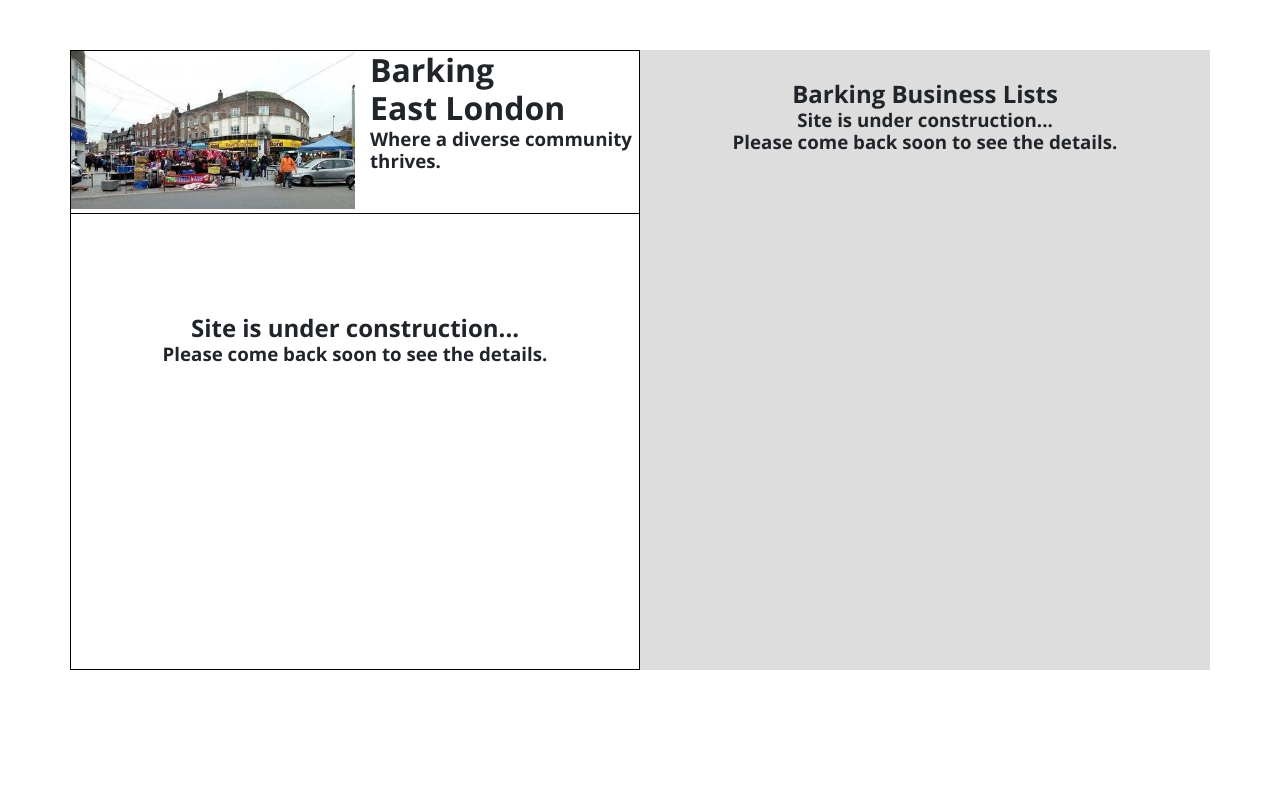
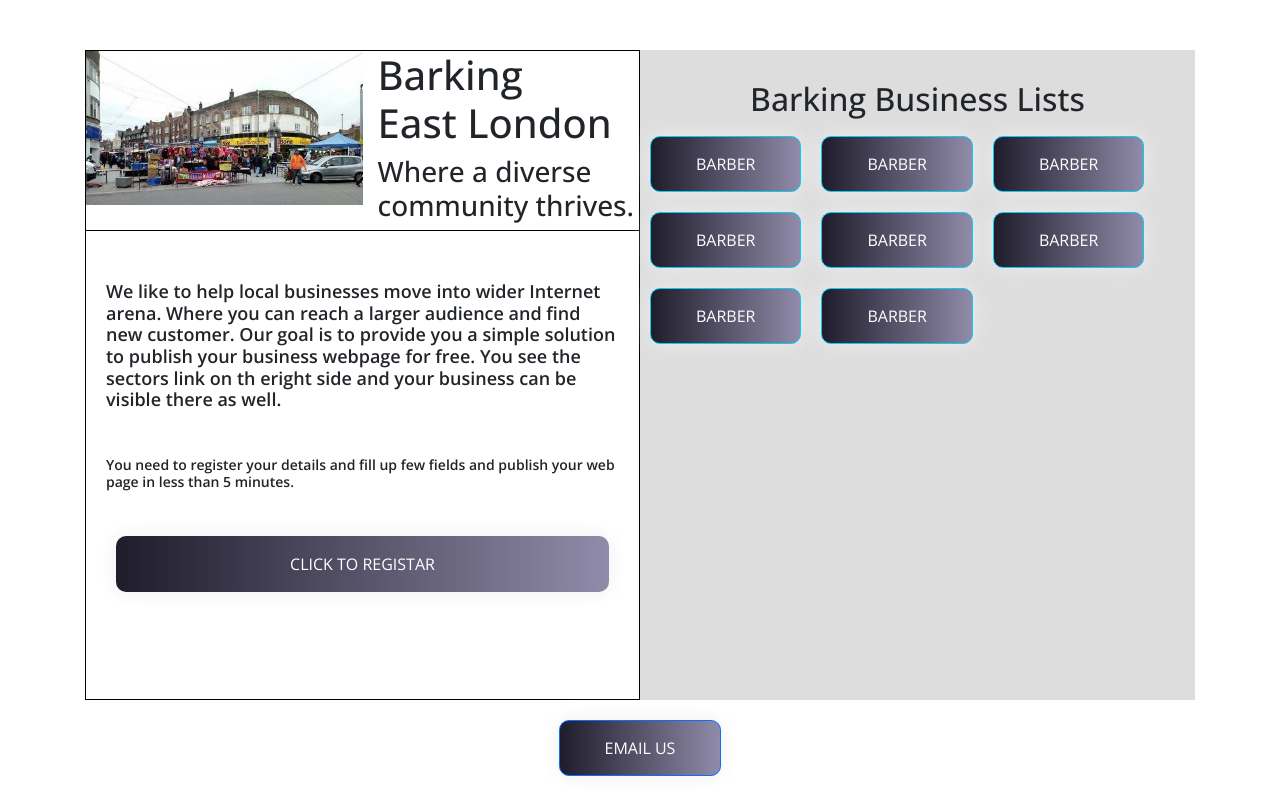
Before and after one commit to IbnulBan/TMA470, a PHP site: page / in a window 1280 px wide. Run offline with PHP 8.4, Linux system fonts and the light colour scheme.

Commit message:
Second week update after investigation

```diff
--- a/assets/css/main.css
+++ b/assets/css/main.css
@@ -37,58 +37,60 @@
   margin: 120px auto;
 }
 
+/* .btn {
+  font-size: 1rem;
+  color: #fff;
+  padding: 10px 20px;
+  border-radius: 5px;
+  border: 1px solid #ccc;
+  background-color: transparent;
+  background-image: linear-gradient(
+    rgba(#7b7a7a, 0.0675) 0%,
+    rgba(#434242, 0.25) 50%,
+    rgba(#0c0c0c, 0.25) 100%
+  );
+  cursor: pointer;
+  transition: background-position 0.25s ease;
+}
+.btn:hover,
+.btn:focus {
+  background-position: 0 calc(100% + 1px);
+  outline: none;
+} */
+
+
 .btn {
-  background-color: #0e1c36;
-  color: #fff;
-
+  background-image: linear-gradient(to right, #1F1C2C 0%, #928DAB  51%, #1F1C2C  100%);
+  margin: 10px;
+  padding: 15px 45px;
+  text-align: center;
+  text-transform: uppercase;
+  transition: 0.5s;
+  background-size: 200% auto;
+  color: white;
+  box-shadow: 0 0 20px #eee;
+  border-radius: 10px;
+  display: block;
 }
 
 .btn:hover {
-  background-color: #0e1c36de;
+  background-position: right center; /* change the direction of the change here */
+  color: #fff;
+  text-decoration: none;
 }
-
-.form-container {
-  width: 350px;
-  height: auto;
+button.btn.btn-primary {
   margin: 0 auto;
 }
-
-.login-form {
-  background-color: #ebf2fa;
-  padding: 20px;
-  border: 1px solid #dee2e6;
-  border-radius: 4px;
+a.btn.btn-email {
+  width: 30%;
+  margin: 0 auto;
 }
-.field {
-  text-align: center;
-  padding-bottom: 15px;
-}
-.field input {
-  width: 100%;
-  padding: 10px;
-  border-radius: 5px;
-  border: 1px solid #ccc;
-}
-.submit-btn {
-  text-align: center;
-}
-.btn {
-  font-size: 1rem;
-  color: #fff;
-  width: 100%;
-  padding: 10px 20px;
-  border-radius: 5px;
-  border: 1px solid #ccc;
-  background-color: #0e1c36;
-  cursor: pointer;
-}
-
 /* Main design part to update the page in various location */
 
 .wrapper{
   display: flex;
   height: 90vh;
-  padding: 50px 0;
+  padding: 50px 0 20px;
 }
 .left-wrapper, .right-wrapper{
   width: 50%;
@@ -107,8 +109,7 @@
   padding-left: 15px;
 }
 .left-wrapper-content {
-  text-align: center;
-  padding-top: 100px;
+  padding: 50px 20px 0;
 }
 .portal-image, .portal-heading-content {
   width: 50%;
@@ -117,7 +118,25 @@
   padding-top: 30px;
   text-align: center;
 }
-
+.main-content{
+  font-size: 18px;
+  font-weight: 600;
+}
+.main-content2{
+  padding: 30px 0;
+  font-size: 14px;
+  font-weight: 600;
+}
+.reg-btn {
+  display: block;
+  width: 100%;
+  text-align: center;
+}
+.userBusiness_image img {
+  width: 400px;
+  height: 350px;
+  object-fit: cover;
+}
 
 
 
--- a/index.html
+++ b/index.html
@@ -5,8 +5,9 @@
     <meta http-equiv="X-UA-Compatible" content="IE=edge">
     <meta name="viewport" content="width=device-width, initial-scale=1.0">
 
-    <title>Barking Portal </title>
+    <title>Barking Portal</title>
 
+    <link href="https://cdn.jsdelivr.net/npm/bootstrap@5.2.3/dist/css/bootstrap.min.css" rel="stylesheet">
     <link rel="stylesheet" href="assets/css/main.css">
 </head>
 <body>
@@ -26,8 +27,11 @@
                 </div>
 
                 <div class="left-wrapper-content">
-                    <h2>Site is under construction...</h2>
-                    <h3>Please come back soon to see the details.</h3>
+                    <p class="main-content">We like to help local businesses move into wider Internet arena. Where you can reach a larger audience and find new customer. Our goal is to provide you a simple solution to publish your business webpage for free. You see the sectors link on th eright side and your business can be visible there as well.</p>
+                    <p class="main-content2">You need to register your details and fill up few fields and publish your web page in less than 5 minutes.</p>
+                    <div class="reg-btn">
+                        <a href="registration.html" class="btn">Click To Registar</a>
+                    </div>
                 </div>
             </div>
 
@@ -35,15 +39,30 @@
                 <div class="business-list-content">
                     <div class="business-list-heading">
                         <h2>Barking Business Lists</h2>
-                            <h3>Site is under construction...</h3>
-                            <h3>Please come back soon to see the details.</h3>
+                        <div class="bus_types_btn d-flex flex-wrap">
+                            <a href="businessLists.html" class="btn btn-info">Barber</a>
+                            <a href="businessLists.html" class="btn btn-info">Barber</a>
+                            <a href="businessLists.html" class="btn btn-info">Barber</a>
+                            <a href="businessLists.html" class="btn btn-info">Barber</a>
+                            <a href="businessLists.html" class="btn btn-info">Barber</a>
+                            <a href="businessLists.html" class="btn btn-info">Barber</a>
+                            <a href="businessLists.html" class="btn btn-info">Barber</a>
+                            <a href="businessLists.html" class="btn btn-info">Barber</a>
+                        </div>
                     </div>
                 </div>
+            </div>
+        </div>
+
+        <div class="row">
+            <div class="offset-md-3 col-md-6">
+                <a href="mailto:support@barkingportal.com" class="btn btn-primary btn-email">Email Us</a>
             </div>
         </div>
     </div>
 
 
+    <script src="https://cdn.jsdelivr.net/npm/bootstrap@5.2.3/dist/js/bootstrap.bundle.min.js"></script>
     <script src="assets/js/jquery-3.6.4.min.js"></script>
     <script src="assets/js/main.js"></script>
 </body>
```
Also changed, not shown: businessLists.html (added, +70 -0 lines), registration.html (added, +71 -0 lines), userPortal.html (added, +51 -0 lines), assets/images/Barking3.jpg (added), assets/images/Barking4.jpg (added), 3 other files.
